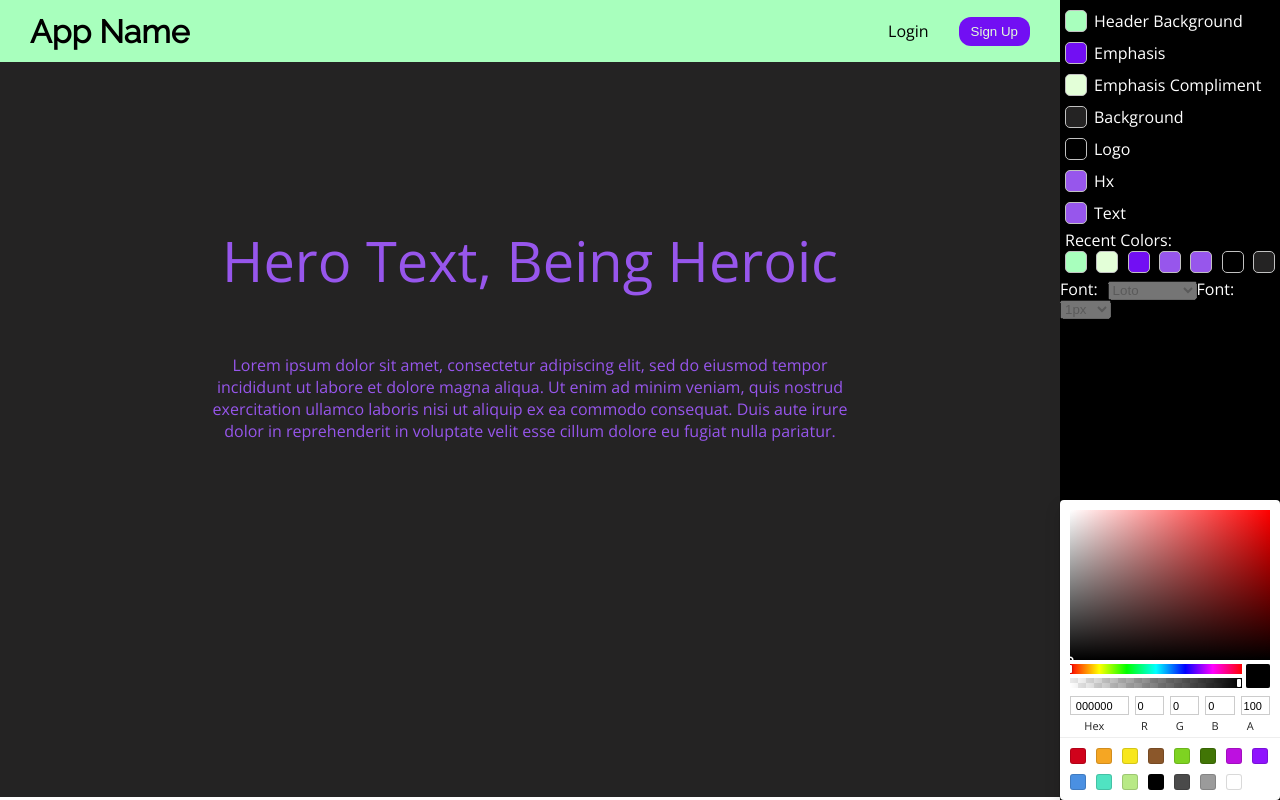
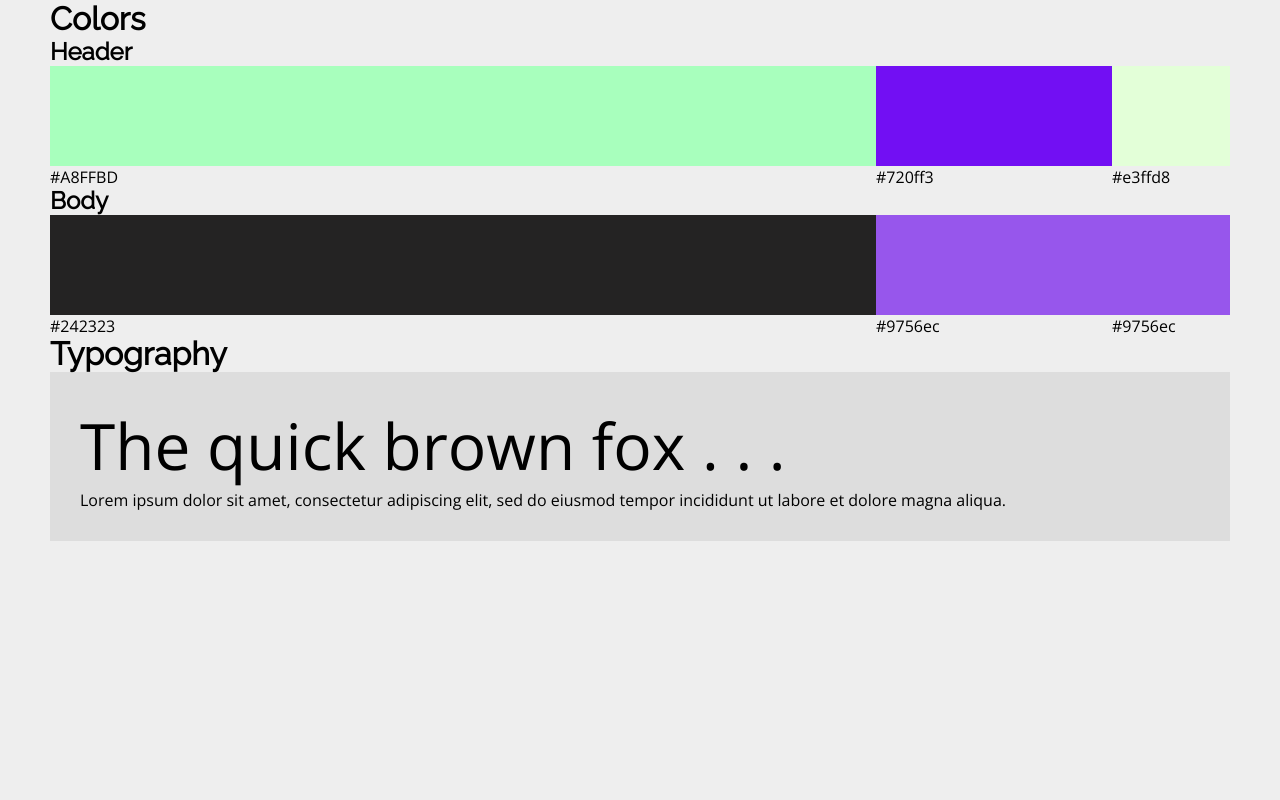
Before and after one commit to danWagar/Style_Guide_Generator, a React (Create React App) app: page /style-guide in a window 1280 px wide. Built offline with nearby package versions, Linux system fonts and the light colour scheme; a web font is replaced by a local one.

Commit message:
add and set up StyleGuide component

```diff
--- a/src/App.tsx
+++ b/src/App.tsx
@@ -1,16 +1,24 @@
 import React, { useState } from 'react';
 import { Provider } from 'react-redux';
+import { BrowserRouter as Router, Switch, Route } from 'react-router-dom';
 import store from './store/store';
 import Visualizer from './Visualizer/Visualizer';
 import Toolbar from './Toolbar/Toolbar';
-import CSS from 'csstype';
+import StyleGuide from './StyleGuide/StyleGuide';
 import './App.css';
 
 function App() {
   return (
     <Provider store={store}>
-      <Toolbar />
-      <Visualizer />
+      <Router>
+        <Switch>
+          <Route exact path="/style-guide" component={StyleGuide} />
+          <Route exact path="/">
+            <Toolbar />
+            <Visualizer />
+          </Route>
+        </Switch>
+      </Router>
     </Provider>
   );
 }
--- /dev/null
+++ b/src/StyleGuide/StyleGuide.css
@@ -0,0 +1,74 @@
+main.StyleGuide {
+  -webkit-box-sizing: border-box;
+          box-sizing: border-box;
+  background-color: #eee;
+  height: 100vh;
+  width: 100vw;
+  padding: 0 50px 0 50px;
+}
+
+.StyleGuide_header_colors {
+  display: -ms-grid;
+  display: grid;
+  -ms-grid-columns: 70% 20% 10%;
+      grid-template-columns: 70% 20% 10%;
+  -ms-grid-rows: 100px 20px;
+      grid-template-rows: 100px 20px;
+}
+
+.StyleGuide_header_bg_color {
+  -ms-grid-column: 1;
+  grid-column: 1;
+  -ms-grid-row: 1;
+  grid-row: 1;
+}
+
+.StyleGuide_emphasis_color {
+  -ms-grid-column: 2;
+      grid-column-start: 2;
+  -ms-grid-row: 1;
+  grid-row: 1;
+}
+
+.StyleGuide_emphasis_compliment_color {
+  -ms-grid-column: 3;
+      grid-column-start: 3;
+  -ms-grid-row: 1;
+  grid-row: 1;
+}
+
+.StyleGuide_body_colors {
+  display: -ms-grid;
+  display: grid;
+  -ms-grid-columns: 70% 20% 10%;
+      grid-template-columns: 70% 20% 10%;
+  -ms-grid-rows: 100px 20px;
+      grid-template-rows: 100px 20px;
+}
+
+.StyleGuide_bg_color {
+  -ms-grid-column: 1;
+  grid-column: 1;
+  -ms-grid-row: 1;
+  grid-row: 1;
+}
+
+.StyleGuide_hx_color {
+  -ms-grid-column: 2;
+      grid-column-start: 2;
+  -ms-grid-row: 1;
+  grid-row: 1;
+}
+
+.StyleGuide_text_color {
+  -ms-grid-column: 3;
+      grid-column-start: 3;
+  -ms-grid-row: 1;
+  grid-row: 1;
+}
+
+.StyleGuide_typography_container {
+  background-color: #ddd;
+  padding: 30px;
+}
+/*# sourceMappingURL=StyleGuide.css.map */
--- /dev/null
+++ b/src/StyleGuide/StyleGuide.scss
@@ -0,0 +1,54 @@
+main.StyleGuide {
+  box-sizing: border-box;
+  background-color: #eee;
+  height: 100vh;
+  width: 100vw;
+  padding: 0 50px 0 50px;
+}
+
+.StyleGuide_header_colors {
+  display: grid;
+  grid-template-columns: 70% 20% 10%;
+  grid-template-rows: 100px 20px;
+}
+
+.StyleGuide_header_bg_color {
+  grid-column: 1;
+  grid-row: 1;
+}
+
+.StyleGuide_emphasis_color {
+  grid-column-start: 2;
+  grid-row: 1;
+}
+
+.StyleGuide_emphasis_compliment_color {
+  grid-column-start: 3;
+  grid-row: 1;
+}
+
+.StyleGuide_body_colors {
+  display: grid;
+  grid-template-columns: 70% 20% 10%;
+  grid-template-rows: 100px 20px;
+}
+
+.StyleGuide_bg_color {
+  grid-column: 1;
+  grid-row: 1;
+}
+
+.StyleGuide_hx_color {
+  grid-column-start: 2;
+  grid-row: 1;
+}
+
+.StyleGuide_text_color {
+  grid-column-start: 3;
+  grid-row: 1;
+}
+
+.StyleGuide_typography_container {
+  background-color: #ddd;
+  padding: 30px;
+}
--- /dev/null
+++ b/src/StyleGuide/StyleGuide.tsx
@@ -0,0 +1,64 @@
+import React, { useState } from 'react';
+import { Props, connector } from '../reduxInterface';
+import Styles from '../styles';
+import './StyleGuide.css';
+
+const StyleGuide: React.FC<Props> = props => {
+  const {
+    headerBGColor,
+    emphasisColor,
+    emphasisComplimentColor,
+    logoColor,
+    bgColor,
+    hxColor,
+    textColor,
+    logoFont,
+    hxFont,
+    textFont
+  } = props;
+
+  const style = new Styles(props);
+
+  return (
+    <main className="StyleGuide">
+      <section className="StyleGuide_colors">
+        <h1>Colors</h1>
+        <h2>Header</h2>
+        <div className="StyleGuide_header_colors">
+          <div className="StyleGuide_header_bg_color" style={style.headerBGColorStyle}></div>
+          <p className="StyleGuide_header_bg_color_value">{headerBGColor.hex}</p>
+          <div className="StyleGuide_emphasis_color" style={style.emphasisColorStyle}></div>
+          <p className="StyleGuide_emphasis_color_value">{emphasisColor.hex}</p>
+          <div
+            className="StyleGuide_emphasis_compliment_color"
+            style={style.emphasisComplimentColorStyle}
+          ></div>
+          <p className="StyleGuide_emphasis_compliment_color_value">{emphasisComplimentColor.hex}</p>
+        </div>
+        <h2>Body</h2>
+        <div className="StyleGuide_body_colors">
+          <div className="StyleGuide_bg_color" style={style.getBGColorStyle()}></div>
+          <p className="StyleGuide_bg_color_value">{bgColor.hex}</p>
+          <div className="StyleGuide_hx_color" style={style.getHxColorStyle()}></div>
+          <p className="StyleGuide_hx_color_value">{hxColor.hex}</p>
+          <div className="StyleGuide_text_color" style={style.getTextColorStyle()}></div>
+          <p className="StyleGuide_text_color_value">{textColor.hex}</p>
+        </div>
+      </section>
+      <section className="StyleGuide_typography">
+        <h1>Typography</h1>
+        <div className="StyleGuide_typography_container">
+          <p className="StyleGuide_heading_font" style={style.getHxFontStyle()}>
+            The quick brown fox . . .
+          </p>
+          <p className="StyleGuide_text_font" style={style.getTextFontStyle()}>
+            Lorem ipsum dolor sit amet, consectetur adipiscing elit, sed do eiusmod tempor incididunt ut
+            labore et dolore magna aliqua.
+          </p>
+        </div>
+      </section>
+    </main>
+  );
+};
+
+export default connector(StyleGuide);
--- a/src/Toolbar/RecentColors/RecentColors.tsx
+++ b/src/Toolbar/RecentColors/RecentColors.tsx
@@ -1,6 +1,6 @@
 import React from 'react';
 import { Props, connector } from '../../reduxInterface';
-import { ColorChangeHandler, ColorResult } from 'react-color';
+import { ColorResult } from 'react-color';
 import { colorResultToRgbaString } from '../../colorConvert';
 import Styles from '../../styles';
 import './RecentColors.css';
--- a/src/index.css
+++ b/src/index.css
@@ -77,7 +77,7 @@ p {
 
 @media (min-width: 750px) {
   main {
-    height: calc(100vh - 65px);
+    height: calc(100vh - 62px);
   }
 }
 /*# sourceMappingURL=index.css.map */
--- a/src/reduxInterface.ts
+++ b/src/reduxInterface.ts
@@ -65,17 +65,17 @@ const mapDispatch = {
     type: 'CHANGE_TEXT_COLOR',
     payload: color
   }),
-  changeLogoText: (str: string) => ({
+  changeLogoText: (text: string) => ({
     type: 'CHANGE_LOGO_TEXT',
-    payload: str
+    payload: text
   }),
-  changeHeroText: (str: string) => ({
+  changeHeroText: (text: string) => ({
     type: 'CHANGE_HERO_TEXT',
-    payload: str
+    payload: text
   }),
-  changeBodyText: (str: string) => ({
+  changeBodyText: (text: string) => ({
     type: 'CHANGE_BODY_TEXT',
-    payload: str
+    payload: text
   }),
   changeLogoFont: (fnt: string) => ({
     type: 'CHANGE_LOGO_FONT',
@@ -89,17 +89,17 @@ const mapDispatch = {
     type: 'CHANGE_TEXT_FONT',
     payload: fnt
   }),
-  changeLogoFontSize: (str: string) => ({
+  changeLogoFontSize: (size: string) => ({
     type: 'CHANGE_LOGO_FONT_SIZE',
-    payload: str
+    payload: size
   }),
-  changeHxFontSize: (str: string) => ({
+  changeHxFontSize: (size: string) => ({
     type: 'CHANGE_HX_FONT_SIZE',
-    payload: str
+    payload: size
   }),
-  changeTextFontSize: (str: string) => ({
+  changeTextFontSize: (size: string) => ({
     type: 'CHANGE_TEXT_FONT_SIZE',
-    payload: str
+    payload: size
   })
 };
 
--- a/src/styles.ts
+++ b/src/styles.ts
@@ -12,6 +12,8 @@ export default class Styles {
   hxColorStyle!: Properties;
   textColorStyle!: Properties;
   colorBoxStyle: Properties;
+  hxFontStyle: Properties;
+  textFontStyle: Properties;
 
   constructor(props: Props) {
     this.headerBGColorStyle = {
@@ -48,6 +50,16 @@ export default class Styles {
       border: '1px solid #c1c1c1',
       borderRadius: '5px'
     };
+
+    this.hxFontStyle = {
+      fontFamily: props.hxFont,
+      fontSize: '64px'
+    };
+
+    this.textFontStyle = {
+      fontFamily: props.textFont,
+      fontSize: '16px'
+    };
   }
 
   getHeaderBGColorStyle(): Properties {
@@ -74,9 +86,10 @@ export default class Styles {
   getColorBoxStyle(): Properties {
     return this.colorBoxStyle;
   }
-  backgroundColorStyle(col: string): Properties {
-    return {
-      backgroundColor: col
-    };
+  getHxFontStyle(): Properties {
+    return this.hxFontStyle;
+  }
+  getTextFontStyle(): Properties {
+    return this.textFontStyle;
   }
 }
--- a/src/variables.scss
+++ b/src/variables.scss
@@ -3,4 +3,4 @@ $hx_font: 'Raleway', sans-serif;
 $primary_font: 'Open Sans', sans-serif;
 $window_horizontal_padding: 0px 30px 0px 30px;
 $toolbar_toggle_height: 20px;
-$header_height: 65px;
+$header_height: 62px;
```
Also changed, not shown: 1 other file (tests, documents, lock files or other folders).
